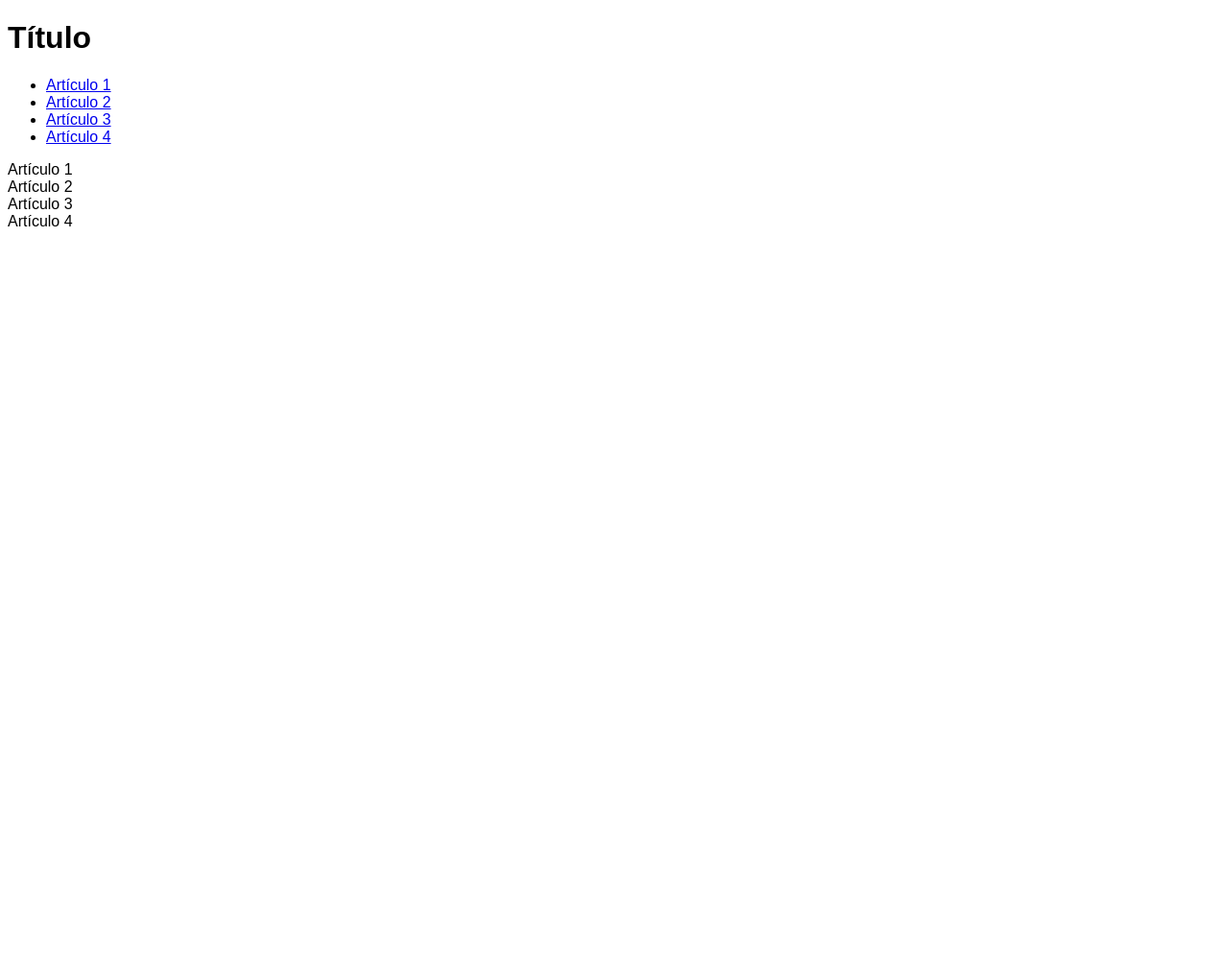
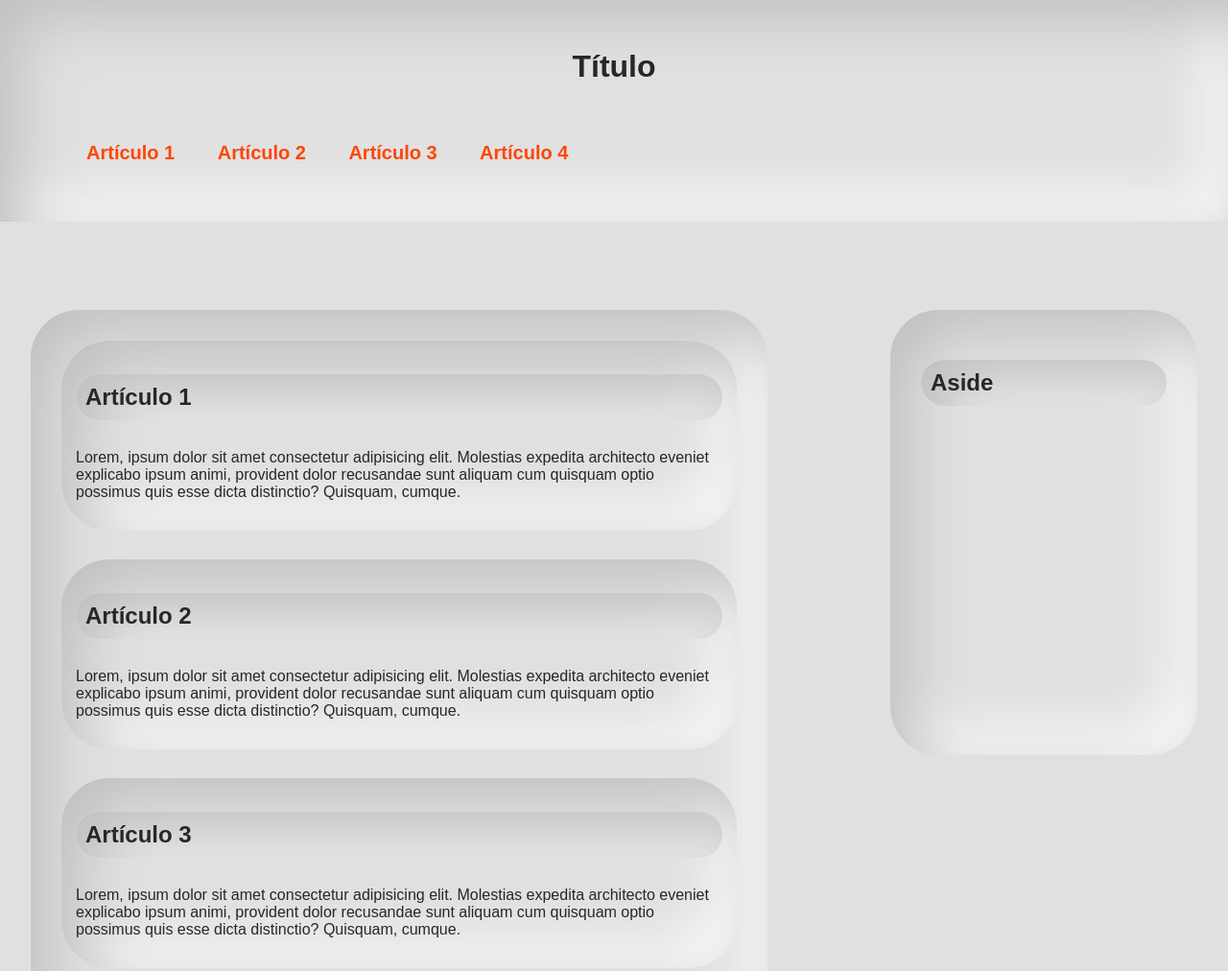
Before and after one commit to LynxPardelle/bootcamp12g, a plain HTML site: page s2css/index.html in a window 1280 px wide. Shown: the top 1012 px of the page at 96% size. Before the commit the page ends 800 px from the top, so only its background shows below. Drawn offline with Linux system fonts and the light colour scheme.

Commit message:
adding_styles

```diff
--- a/s2css/index.html
+++ b/s2css/index.html
@@ -21,15 +21,57 @@
     </header>
 
     <main>
-      <section>
-        <article id="articulo_1">Artículo 1</article>
-        <article id="articulo_2">Artículo 2</article>
-        <article id="articulo_3">Artículo 3</article>
-        <article id="articulo_4">Artículo 4</article>
+      <section class="main_content">
+        <article id="articulo_1">
+          <h2>Artículo 1</h2>
+          <p>
+            Lorem, ipsum dolor sit amet consectetur adipisicing elit. Molestias
+            expedita architecto eveniet explicabo ipsum animi, provident dolor
+            recusandae sunt aliquam cum quisquam optio possimus quis esse dicta
+            distinctio? Quisquam, cumque.
+          </p>
+        </article>
+        <article id="articulo_2">
+          <h2>Artículo 2</h2>
+          <p>
+            Lorem, ipsum dolor sit amet consectetur adipisicing elit. Molestias
+            expedita architecto eveniet explicabo ipsum animi, provident dolor
+            recusandae sunt aliquam cum quisquam optio possimus quis esse dicta
+            distinctio? Quisquam, cumque.
+          </p>
+        </article>
+        <article id="articulo_3">
+          <h2>Artículo 3</h2>
+          <p>
+            Lorem, ipsum dolor sit amet consectetur adipisicing elit. Molestias
+            expedita architecto eveniet explicabo ipsum animi, provident dolor
+            recusandae sunt aliquam cum quisquam optio possimus quis esse dicta
+            distinctio? Quisquam, cumque.
+          </p>
+        </article>
+        <article id="articulo_4">
+          <h2>Artículo 4</h2>
+          <p>
+            Lorem, ipsum dolor sit amet consectetur adipisicing elit. Molestias
+            expedita architecto eveniet explicabo ipsum animi, provident dolor
+            recusandae sunt aliquam cum quisquam optio possimus quis esse dicta
+            distinctio? Quisquam, cumque.
+          </p>
+        </article>
       </section>
-      <aside></aside>
+      <aside>
+        <h2>Aside</h2>
+      </aside>
     </main>
 
-    <footer></footer>
+    <footer>
+      <h2>Footer</h2>
+      <p>
+        Lorem ipsum, dolor sit amet consectetur adipisicing elit. Qui natus
+        commodi, nostrum possimus nobis ut, optio accusantium sunt odit deserunt
+        eaque itaque, amet facilis officia corporis? Repellendus assumenda ab
+        culpa.
+      </p>
+    </footer>
   </body>
 </html>
--- a/s2css/style.css
+++ b/s2css/style.css
@@ -1,3 +1,118 @@
 * {
   font-family: Arial, Helvetica, sans-serif;
 }
+
+html {
+  overflow-x: hidden;
+}
+
+body {
+  color: rgb(39, 39, 39);
+  margin: 0;
+  background: #e0e0e0;
+}
+
+header {
+  padding: 30px;
+  margin-bottom: 60px;
+  background: #e0e0e0;
+  box-shadow: inset 20px 20px 60px #bebebe, inset -20px -20px 60px #ffffff;
+}
+
+h1 {
+  text-align: center;
+  margin-bottom: 60px;
+}
+
+h2 {
+  border-radius: 50px;
+  padding: 10px;
+  margin-bottom: 30px;
+  background: #e0e0e0;
+  box-shadow: inset 20px 20px 60px #bebebe, inset -20px -20px 60px #ffffff;
+}
+
+nav {
+  margin-bottom: 30px;
+}
+
+nav ul li {
+  display: inline;
+}
+
+nav ul li a {
+  color: orangered;
+  text-decoration: none;
+  margin: 10px;
+  padding: 10px;
+  font-weight: bold;
+  font-size: 20px;
+  transition: 300ms;
+  -webkit-transition: 300ms;
+  -moz-transition: 300ms;
+  -ms-transition: 300ms;
+  -o-transition: 300ms;
+}
+
+nav ul li a:hover {
+  color: orange;
+  border-radius: 50px;
+  background: #e0e0e0;
+  box-shadow: inset 20px 20px 60px #bebebe, inset -20px -20px 60px #ffffff;
+}
+
+.main_content {
+  width: 55%;
+  min-width: 500px;
+  float: left;
+  margin: 2.5%;
+  padding: 2.5%;
+  margin-bottom: 60px;
+  border-radius: 50px;
+  background: #e0e0e0;
+  box-shadow: inset 20px 20px 60px #bebebe, inset -20px -20px 60px #ffffff;
+}
+
+.main_content article {
+  border-radius: 50px;
+  padding: 15px;
+  margin-bottom: 30px;
+  background: #e0e0e0;
+  box-shadow: inset 20px 20px 60px #bebebe, inset -20px -20px 60px #ffffff;
+}
+
+aside {
+  width: 20%;
+  min-width: 50px;
+  min-height: 50vh;
+  float: right;
+  margin: 2.5%;
+  padding: 2.5%;
+  border-radius: 50px;
+  background: #e0e0e0;
+  box-shadow: inset 20px 20px 60px #bebebe, inset -20px -20px 60px #ffffff;
+}
+
+footer {
+  min-height: 100px;
+  clear: both;
+  padding: 2.5%;
+  background: #e0e0e0;
+  box-shadow: inset 20px 20px 60px #bebebe, inset -20px -20px 60px #ffffff;
+}
+
+@media screen and (max-width: 850px) {
+  main {
+    width: 75%;
+    margin: 60px auto;
+    float: none;
+    clear: both;
+  }
+
+  aside {
+    width: 75%;
+    margin: 60px auto;
+    float: none;
+    clear: both;
+  }
+}
```
